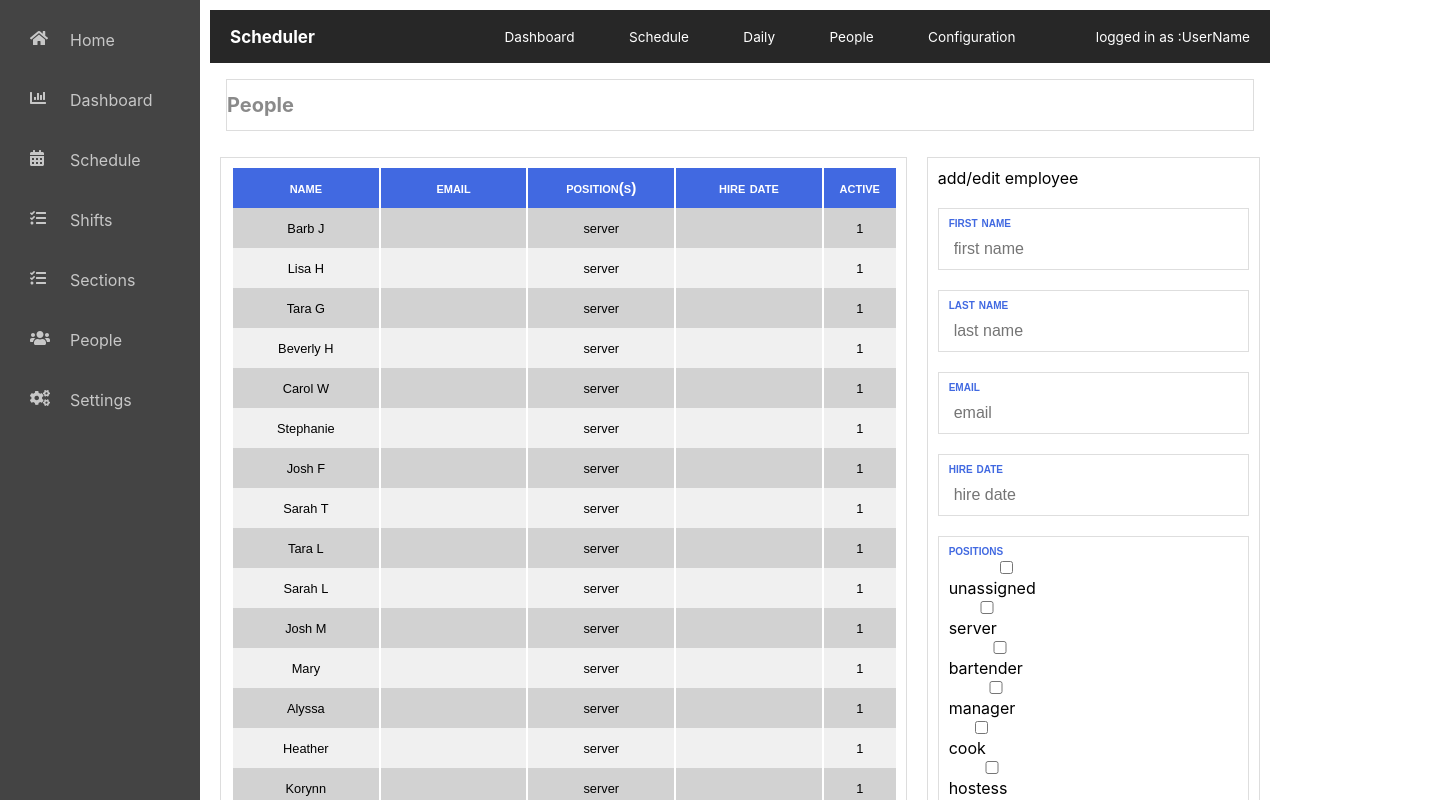
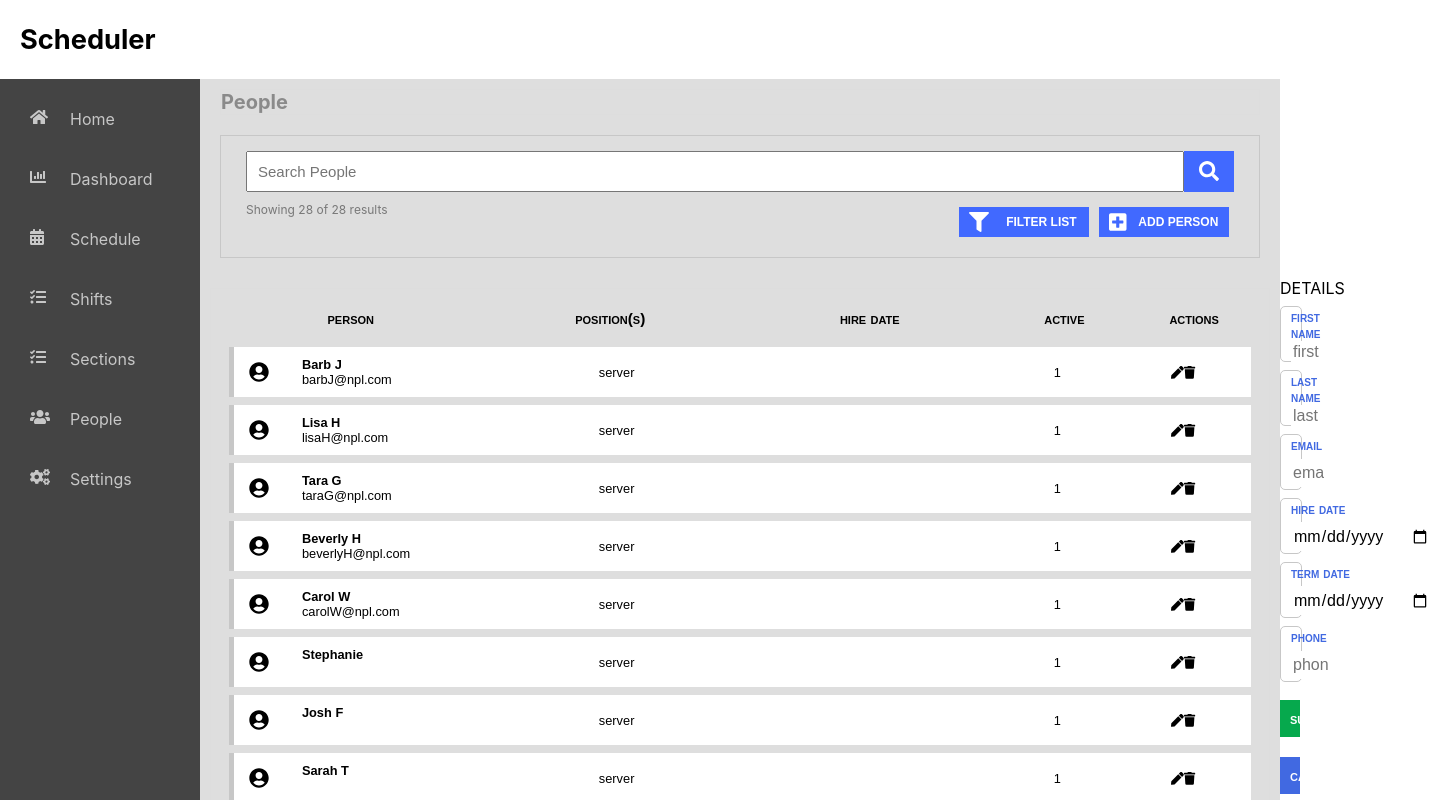
Before and after one commit to matthewray-pgh/scheduler, a React (Create React App) app: page /people in a window 1280 px wide. Shown: the top 800 px of the page, 1432 px wide, since content can reach past the window. Built offline with nearby package versions, Linux system fonts and the light colour scheme.

Commit message:
feat: updates to people page, full page layout only

```diff
--- a/src/assets/personDetails.json
+++ b/src/assets/personDetails.json
@@ -3,7 +3,11 @@
     "id": 0,
     "firstName": "Barb",
     "lastName": "J",
-    "email": null,
+    "email": "barbJ@npl.com",
+    "phone1": "(999)999-9999",
+    "phone2": "(888)888-8888",
+    "hireDate": "",
+    "termDate": null,
     "position": [1],
     "active": 1,
     "available": [0, 1, 1, 1, 1, 1, 0]
@@ -12,7 +16,11 @@
     "id": 1,
     "firstName": "Lisa",
     "lastName": "H",
-    "email": null,
+    "email": "lisaH@npl.com",
+    "phone1": "(999)999-9999",
+    "phone2": "(888)888-8888",
+    "hireDate": "",
+    "termDate": null,
     "position": [1],
     "active": 1,
     "available": [0, 1, 1, 0, 0, 0, 0]
@@ -21,7 +29,11 @@
     "id": 2,
     "firstName": "Tara",
     "lastName": "G",
-    "email": null,
+    "email": "taraG@npl.com",
+    "phone1": "(999)999-9999",
+    "phone2": "(888)888-8888",
+    "hireDate": "",
+    "termDate": null,
     "position": [1],
     "active": 1,
     "available": [0, 1, 1, 0, 1, 1, 1]
@@ -30,7 +42,11 @@
     "id": 3,
     "firstName": "Beverly",
     "lastName": "H",
-    "email": null,
+    "email": "beverlyH@npl.com",
+    "phone1": "(999)999-9999",
+    "phone2": "(888)888-8888",
+    "hireDate": "",
+    "termDate": null,
     "position": [1],
     "active": 1,
     "available": [1, 0, 0, 1, 0, 1, 0]
@@ -39,7 +55,11 @@
     "id": 4,
     "firstName": "Carol",
     "lastName": "W",
-    "email": null,
+    "email": "carolW@npl.com",
+    "phone1": "(999)999-9999",
+    "phone2": "(888)888-8888",
+    "hireDate": "",
+    "termDate": null,
     "position": [1],
     "active": 1,
     "available": [0, 0, 1, 1, 1, 1, 0]
@@ -49,6 +69,10 @@
     "firstName": "Stephanie",
     "lastName": "",
     "email": null,
+    "phone1": "(999)999-9999",
+    "phone2": "(888)888-8888",
+    "hireDate": "",
+    "termDate": null,
     "position": [1],
     "active": 1,
     "available": [0, 1, 0, 0, 0, 0, 1]
@@ -58,6 +82,10 @@
     "firstName": "Josh",
     "lastName": "F",
     "email": null,
+    "phone1": "(999)999-9999",
+    "phone2": null,
+    "hireDate": "",
+    "termDate": null,
     "position": [1],
     "active": 1,
     "available": [0, 1, 1, 1, 1, 0, 1]
@@ -67,6 +95,10 @@
     "firstName": "Sarah",
     "lastName": "T",
     "email": null,
+    "phone1": "(999)999-9999",
+    "phone2": null,
+    "hireDate": "",
+    "termDate": null,
     "position": [1],
     "active": 1,
     "available": [0, 0, 0, 0, 0, 0, 0]
@@ -76,6 +108,10 @@
     "firstName": "Tara",
     "lastName": "L",
     "email": null,
+    "phone1": "(999)999-9999",
+    "phone2": null,
+    "hireDate": "",
+    "termDate": null,
     "position": [1],
     "active": 1,
     "available": [0, 0, 1, 1, 0, 0, 0]
@@ -85,6 +121,10 @@
     "firstName": "Sarah",
     "lastName": "L",
     "email": null,
+    "phone1": "(999)999-9999",
+    "phone2": null,
+    "hireDate": "",
+    "termDate": null,
     "position": [1],
     "active": 1,
     "available": [1, 0, 0, 0, 1, 1, 1]
@@ -94,6 +134,10 @@
     "firstName": "Josh",
     "lastName": "M",
     "email": null,
+    "phone1": "(999)999-9999",
+    "phone2": null,
+    "hireDate": "",
+    "termDate": null,
     "position": [1],
     "active": 1,
     "available": [0, 0, 0, 0, 1, 1, 1]
@@ -103,6 +147,10 @@
     "firstName": "Mary",
     "lastName": "",
     "email": null,
+    "phone1": "(999)999-9999",
+    "phone2": null,
+    "hireDate": "",
+    "termDate": null,
     "position": [1],
     "active": 1,
     "available": [0, 0, 0, 0, 0, 0, 0]
@@ -112,6 +160,10 @@
     "firstName": "Alyssa",
     "lastName": "",
     "email": null,
+    "phone1": "(999)999-9999",
+    "phone2": null,
+    "hireDate": "",
+    "termDate": null,
     "position": [1],
     "active": 1,
     "available": [1, 1, 1, 0, 1, 1, 1]
@@ -121,6 +173,10 @@
     "firstName": "Heather",
     "lastName": "",
     "email": null,
+    "phone1": "(999)999-9999",
+    "phone2": null,
+    "hireDate": "",
+    "termDate": null,
     "position": [1],
     "active": 1,
     "available": [1, 0, 1, 1, 1, 1, 1]
@@ -130,6 +186,10 @@
     "firstName": "Korynn",
     "lastName": "",
     "email": null,
+    "phone1": "(999)999-9999",
+    "phone2": null,
+    "hireDate": "",
+    "termDate": null,
     "position": [1],
     "active": 1,
     "available": [1, 0, 1, 0, 1, 1, 1]
@@ -139,6 +199,10 @@
     "firstName": "Aubrey",
     "lastName": "",
     "email": null,
+    "phone1": "(999)999-9999",
+    "phone2": null,
+    "hireDate": "",
+    "termDate": null,
     "position": [1],
     "active": 1,
     "available": [1, 1, 1, 1, 1, 1, 1]
@@ -148,6 +212,10 @@
     "firstName": "Tori",
     "lastName": "",
     "email": null,
+    "phone1": "(999)999-9999",
+    "phone2": null,
+    "hireDate": "",
+    "termDate": null,
     "position": [1],
     "active": 1,
     "available": [0, 1, 1, 0, 1, 1, 1]
@@ -157,6 +225,10 @@
     "firstName": "Katie",
     "lastName": "",
     "email": null,
+    "phone1": "(999)999-9999",
+    "phone2": null,
+    "hireDate": "",
+    "termDate": null,
     "position": [1],
     "active": 1,
     "available": [0, 0, 1, 1, 0, 1, 1]
@@ -166,6 +238,10 @@
     "firstName": "Brian",
     "lastName": "",
     "email": null,
+    "phone1": "(999)999-9999",
+    "phone2": null,
+    "hireDate": "",
+    "termDate": null,
     "position": [1],
     "active": 1,
     "available": [1, 0, 0, 0, 0, 1, 1]
@@ -175,6 +251,10 @@
     "firstName": "Shannnon",
     "lastName": "",
     "email": null,
+    "phone1": "(999)999-9999",
+    "phone2": null,
+    "hireDate": "",
+    "termDate": null,
     "position": [1],
     "active": 1,
     "available": [1, 1, 1, 1, 1, 1, 1]
@@ -184,6 +264,10 @@
     "firstName": "Jaime",
     "lastName": "",
     "email": null,
+    "phone1": "(999)999-9999",
+    "phone2": null,
+    "hireDate": "",
+    "termDate": null,
     "position": [1],
     "active": 1,
     "available": [1, 1, 1, 1, 1, 1, 1]
@@ -193,6 +277,10 @@
     "firstName": "Hope",
     "lastName": "",
     "email": null,
+    "phone1": "(999)999-9999",
+    "phone2": null,
+    "hireDate": "",
+    "termDate": null,
     "position": [1],
     "active": 1,
     "available": [1, 0, 0, 0, 0, 1, 1]
@@ -202,6 +290,10 @@
     "firstName": "Joanna",
     "lastName": "",
     "email": null,
+    "phone1": "(999)999-9999",
+    "phone2": null,
+    "hireDate": "",
+    "termDate": null,
     "position": [1],
     "active": 1,
     "available": [0, 0, 0, 0, 0, 1, 1]
@@ -211,6 +303,10 @@
     "firstName": "Colleen",
     "lastName": "",
     "email": null,
+    "phone1": "(999)999-9999",
+    "phone2": null,
+    "hireDate": "",
+    "termDate": null,
     "position": [1],
     "active": 1,
     "available": [1, 1, 1, 1, 0, 1, 1]
@@ -220,6 +316,10 @@
     "firstName": "Deanna",
     "lastName": "",
     "email": null,
+    "phone1": "(999)999-9999",
+    "phone2": null,
+    "hireDate": "",
+    "termDate": null,
     "position": [1],
     "active": 1,
     "available": [0, 0, 0, 1, 0, 0, 0]
@@ -229,6 +329,10 @@
     "firstName": "Maura",
     "lastName": "",
     "email": null,
+    "phone1": "(999)999-9999",
+    "phone2": null,
+    "hireDate": "",
+    "termDate": null,
     "position": [1],
     "active": 1,
     "available": [1, 1, 1, 1, 1, 1, 1]
@@ -238,6 +342,10 @@
     "firstName": "Jenna",
     "lastName": "",
     "email": null,
+    "phone1": "(999)999-9999",
+    "phone2": null,
+    "hireDate": "",
+    "termDate": null,
     "position": [1],
     "active": 1,
     "available": [1, 1, 1, 1, 1, 1, 1]
@@ -247,6 +355,10 @@
     "firstName": "Lindsey",
     "lastName": "",
     "email": null,
+    "phone1": "(999)999-9999",
+    "phone2": null,
+    "hireDate": "",
+    "termDate": null,
     "position": [1],
     "active": 1,
     "available": [1, 1, 1, 1, 1, 1, 1]
--- a/src/components/FormFieldText.js
+++ /dev/null
@@ -1,14 +0,0 @@
-import React from "react";
-
-import "../styles/Forms.scss";
-
-const FormFieldText = ({ label, value }) => {
-  return (
-    <div className="form-field">
-      <label>{label}</label>
-      <input type="text" placeholder={label} defaultValue={value} />
-    </div>
-  );
-};
-
-export default FormFieldText;
--- /dev/null
+++ b/src/components/FormFields.js
@@ -0,0 +1,39 @@
+import React from "react";
+
+import "../styles/Forms.scss";
+
+export const FormFieldText = ({ label, value }) => {
+  return (
+    <div className="form-field">
+      <label>{label}</label>
+      <input type="text" placeholder={label} defaultValue={value} />
+    </div>
+  );
+};
+
+export const FormFieldEmail = ({ label, value }) => {
+  return (
+    <div className="form-field">
+      <label>{label}</label>
+      <input type="email" placeholder={label} defaultValue={value} />
+    </div>
+  );
+};
+
+export const FormFieldPhone = ({ label, value }) => {
+  return (
+    <div className="form-field">
+      <label>{label}</label>
+      <input type="tel" placeholder={label} defaultValue={value} />
+    </div>
+  );
+};
+
+export const FormFieldDate = ({ label, value }) => {
+  return (
+    <div className="form-field">
+      <label>{label}</label>
+      <input type="date" placeholder={label} defaultValue={value} />
+    </div>
+  );
+};
--- a/src/components/Layout.js
+++ b/src/components/Layout.js
@@ -5,9 +5,14 @@ import "../styles/Layout.scss";
 
 export const Layout = ({ children }) => {
   return (
-    <main className="layout__main">
-      <SideNav />
-      <section className="layout__content">{children}</section>
+    <main>
+      <header className="layout__header">
+        <h1 className="layout__header--title">Scheduler</h1>
+      </header>
+      <section className="layout__main">
+        <SideNav />
+        <section className="layout__content">{children}</section>
+      </section>
     </main>
   );
 };
--- a/src/pages/People.js
+++ b/src/pages/People.js
@@ -1,6 +1,15 @@
 import React, { useState } from "react";
-import Header from "../components/Header.js";
 
+import { FontAwesomeIcon } from "@fortawesome/react-fontawesome";
+
+import {
+  faUserCircle,
+  faPlusSquare,
+  faFilter,
+  faPen,
+  faTrash,
+  faSearch,
+} from "@fortawesome/free-solid-svg-icons";
 import "../styles/People.scss";
 
 import personData from "../assets/personDetails.json";
@@ -8,9 +17,13 @@ import positionData from "../assets/positionsAPI.json";
 
 import find from "lodash/find";
 
-import FormFieldText from "../components/FormFieldText.js";
+import {
+  FormFieldText,
+  FormFieldEmail,
+  FormFieldPhone,
+  FormFieldDate,
+} from "../components/FormFields.js";
 import FormFieldButton from "../components/FormFieldButton.js";
-import FormFieldCheckboxes from "../components/FormFieldCheckboxes.js";
 
 function People() {
   const [data, setData] = useState(personData);
@@ -21,14 +34,16 @@ function People() {
     hireDate: null,
   });
 
+  const [personDetails, setPersonDetails] = useState(false);
+
   const confirmColor = "#06a94d";
 
-  const getPositionFakeAPI = (id) => {
-    setTimeout(() => {
-      const positionObj = find(positionData, ["id", id]);
-      console.log("positionObj", positionObj);
-    }, 2000);
-  };
+  // const getPositionFakeAPI = (id) => {
+  //   setTimeout(() => {
+  //     const positionObj = find(positionData, ["id", id]);
+  //     console.log("positionObj", positionObj);
+  //   }, 2000);
+  // };
 
   const getPositionName = (id) => {
     const data = find(positionData, ["id", parseInt(id)]);
@@ -43,6 +58,9 @@ function People() {
       email: person.email,
       hireData: person.hireData,
     });
+    if (personDetails !== true) {
+      setPersonDetails(true);
+    }
   };
 
   const handleSubmit = () => {
@@ -56,56 +74,127 @@ function People() {
       email: null,
       hireDate: null,
     });
+    setPersonDetails(false);
+  };
+
+  const handleAddClick = () => {
+    setPersonDetails(true);
+  };
+
+  const handleFilterClick = () => {
+    console.log("handle filter click -- temporary");
   };
 
   return (
-    <main>
-      <Header />
-      <section className="page-header-bar">
-        <div className="page-header-title">People</div>
-        <div className="page-header-details"></div>
+    <main className="people__page">
+      <section className="people__header-bar">
+        <div className="people__header-title">People</div>
+        <div className="people__header-details"></div>
       </section>
 
-      <section className="people-main-content">
-        <section className="people-sub-content">
-          <div className="person-table">
-            <div className="person-table-row-header">
-              <span>name</span>
-              <span>email</span>
+      <section className="people__data-controls">
+        <div className="people__data-controls--search-bar">
+          <input
+            className="people__data-controls--search-input"
+            placeholder="Search People"
+            type="text"
+          ></input>
+          <button
+            className="people__data-controls--search-button"
+            type="button"
+          >
+            <FontAwesomeIcon
+              className="people__data-control--button-icon"
+              icon={faSearch}
+            />
+          </button>
+        </div>
+        <div className="people__data-controls--filters">
+          <span className="people__data-controls--results">
+            Showing {data.length} of {data.length} results
+          </span>
+          <button
+            className="people__header-control-button"
+            onClick={handleFilterClick}
+          >
+            <FontAwesomeIcon
+              className="people__header-control-button--icon"
+              icon={faFilter}
+            />
+            <span>FILTER LIST</span>
+          </button>
+
+          <button
+            className="people__header-control-button"
+            onClick={handleAddClick}
+          >
+            <FontAwesomeIcon
+              className="people__header-control-button--icon"
+              icon={faPlusSquare}
+            />
+            <span>ADD PERSON</span>
+          </button>
+        </div>
+      </section>
+
+      <section className="people__main-content">
+        <section className="people__list-content">
+          <div className="people__table">
+            <div className="people__table-row-header">
+              <span>person</span>
               <span>position(s)</span>
               <span>hire date</span>
               <span>active</span>
+              <span>actions</span>
             </div>
             {data.map((d, i) => {
               return (
                 <div
-                  className="person-table-row"
+                  className="people__table-row"
                   key={i}
                   onClick={() => handleRowClick(d)}
                 >
-                  <span>
-                    {d.firstName} {d.lastName}
-                  </span>
-                  <span>{d.email}</span>
+                  <div className="people__table__id-card">
+                    <FontAwesomeIcon
+                      className="people__table__id-card--icon"
+                      icon={faUserCircle}
+                    />
+                    <div>
+                      <div className="people__table__id-card--bold">
+                        {d.firstName} {d.lastName}
+                      </div>
+                      <div>{d.email}</div>
+                    </div>
+                  </div>
+
                   <span>
                     {getPositionName(d.position)}
                     {d.Position}
                   </span>
                   <span>{d.hireDate}</span>
                   <span>{d.active}</span>
+                  <span>
+                    <FontAwesomeIcon className="" icon={faPen} />
+                    <FontAwesomeIcon className="" icon={faTrash} />
+                  </span>
                 </div>
               );
             })}
           </div>
         </section>
 
-        <section className="people-sub-content">
-          <div>add/edit employee</div>
+        <section
+          className={
+            personDetails ? "people__details" : "people__details--hide"
+          }
+        >
+          <div className="">DETAILS</div>
           <FormFieldText label="first name" value={current.firstName} />
           <FormFieldText label="last name" value={current.lastName} />
-          <FormFieldText label="email" value={current.email} />
-          <FormFieldText label="hire date" value={current.hireDate} />
-          <FormFieldCheckboxes label="positions" options={positionData} />
+          <FormFieldEmail label="email" value={current.email} />
+          <FormFieldDate label="hire date" value={current.hireDate} />
+          <FormFieldDate label="term date" value={current.termDate} />
+          <FormFieldPhone label="phone" value={current.contact} />
           <FormFieldButton
             label="submit"
             color={confirmColor}
--- a/src/styles/App.scss
+++ b/src/styles/App.scss
@@ -1,12 +1,14 @@
 :root {
+  --dark-gray: rgb(120, 120, 120);
   --gray: rgba(199, 199, 199, 1);
   --light-gray: rgba(199, 199, 199, 1);
   --green: rgba(36, 139, 8, 1);
   --green-opacity: rgba(36, 139, 8, 0.5);
   --orange: rgba(211, 131, 11, 1);
   --orange-opacity: rgba(211, 131, 11, 0.5);
-  --blue: rgba(12, 70, 158, 1);
-  --blue-opacity: rgba(32, 93, 184, 0.5);
+  --blue: rgba(65, 105, 255, 1);
+  --blue-opacity: rgba(65, 105, 255, 0.5);
+  --blue-dark: rgb(50, 85, 210);
   --dark: rgb(68, 68, 68);
   --dark-hover: rgb(58, 58, 58);
   --white: rgb(255, 255, 255);
--- a/src/styles/Forms.scss
+++ b/src/styles/Forms.scss
@@ -8,11 +8,12 @@ input:focus {
   justify-items: start;
 
   height: 50px;
-  padding: 5px 10px;
-  margin: 20px auto;
+  padding: 2px 10px;
+  margin: 8px auto;
 
-  background-color: "#ccc";
-  border: solid 1px #dedede;
+  background-color: #ffffff;
+  border: solid 1px var(--light-gray);
+  border-radius: 5px;
 }
 
 .form-field > label {
@@ -28,7 +29,7 @@ input:focus {
   font-family: Arial, Helvetica, sans-serif;
   font-size: 1em;
   width: 100%;
-  padding: 5px;
+  padding: 2px;
 }
 
 .form-button {
--- a/src/styles/Layout.scss
+++ b/src/styles/Layout.scss
@@ -1,6 +1,14 @@
 .layout {
+  &__header {
+    background-color: #ffffff;
+
+    &--title {
+      color: #000000;
+    }
+  }
+
   &__content {
-    margin: 10px;
+    background-color: #dedede;
   }
 }
 
--- a/src/styles/People.scss
+++ b/src/styles/People.scss
@@ -1,57 +1,179 @@
 /* mobile */
 @media (max-width: 600px) {
-  .people-mainContent {
+  .people {
+    &__main-content {
     }
 
-  .table {
+    &__table {
+    }
   }
 }
 
 /* full screen */
 @media (min-width: 600px) {
-  .page-header-bar {
+  .people {
+    &__header-bar {
       display: grid;
       grid-template-columns: 150px 1fr;
 
-    min-height: 50px;
       border: solid 1px #ddd;
-    margin: 1em;
+      margin: 10px 20px;
       align-items: center;
     }
 
-  .page-header-title {
+    &__header-title {
       font-size: 1.25em;
       font-weight: bold;
       color: #8a8a8a;
     }
 
-  .page-header-details {
-    justify-self: left;
+    &__data-controls {
+      margin: 20px;
+      padding: 10px;
+      border: 1px solid var(--gray);
+
+      &--search-bar {
+        margin: 0 10px;
+        padding: 5px;
+
+        display: grid;
+        grid-template-columns: auto 50px;
       }
 
-  .people-main-content {
-    display: grid;
-    grid-template-columns: 2fr 1fr;
+      &--search-input {
+        padding: 10px;
+        font-size: 15px;
       }
 
-  .people-sub-content {
+      &--search-button {
+        max-height: 50px;
+        max-width: 50px;
+
+        border: none;
+        background-color: var(--blue);
+        color: var(--white);
+        font-size: 20px;
+      }
+
+      &--search-button:hover {
+        cursor: pointer;
+      }
+
+      &--search-button:active {
+        background-color: var(--blue-dark);
+      }
+
+      &--filters {
+        margin: 0 10px;
+        padding: 5px;
+
+        display: grid;
+        grid-template-columns: 1fr 140px 140px;
+      }
+
+      &--results {
+        justify-content: start;
+        color: var(--dark-gray);
+        font-size: 12px;
+      }
+    }
+
+    &__main-content {
+      display: grid;
+      grid-template-columns: 1fr auto;
+    }
+
+    &__list-content {
       margin: 10px;
       border: solid 1px #ddd;
       padding: 10px;
     }
+
+    &__details {
+      margin: 10px;
+      border: solid 1px #ddd;
+      padding: 10px;
+
+      width: 300px;
+      transition: width 350ms;
+
+      &--hide {
+        width: 0;
+        transition: width 350ms;
+      }
     }
 
-.person-table {
+    &__table {
+      max-height: 100vh;
+      overflow-y: auto;
+    }
+  }
+}
+
+// all resolutions
+.people {
+  &__header-details {
+    justify-self: end;
+    display: grid;
+    grid-template-columns: 1fr 1fr;
+  }
+
+  &__header-control-button {
+    background-color: var(--blue);
+    color: var(--white);
+    border: none;
+    padding: 5px 10px;
+    margin: 5px;
+
+    display: grid;
+    grid-template-columns: auto auto;
+    align-items: center;
+
+    &--icon {
+      font-size: 20px;
+    }
+
+    span {
+      font-size: 12px;
+      font-weight: bold;
+      font-variant: small-caps;
+      padding-left: 10px;
+    }
+  }
+
+  &__header-control-button:hover {
+    cursor: pointer;
+  }
+
+  &__header-control-button:active {
+    background-color: var(--blue-dark);
+  }
+
+  &__table {
     font-family: Arial, Helvetica, sans-serif;
     font-size: 0.8em;
+
+    &__id-card {
+      display: grid;
+      grid-template-columns: 1fr 3fr;
+
+      &--icon {
+        min-height: 20px;
+        min-width: 20px;
+        padding: 5px 10px;
       }
 
-.person-table-row-header {
+      &--bold {
+        font-weight: bold;
+      }
+    }
+  }
+
+  &__table-row-header {
     display: grid;
-  grid-template-columns: 2fr 2fr 2fr 2fr 1fr;
+    grid-template-columns: 2fr 2fr 2fr 1fr 1fr;
 
-  background-color: #4169e1;
-  color: #fff;
+    color: #000000;
 
     font-family: Arial, Helvetica, sans-serif;
     font-size: 1.2em;
@@ -59,38 +181,34 @@
     font-weight: bold;
   }
 
-.person-table-row-header span {
+  &__table-row-header span {
     display: flex;
     min-height: 40px;
     align-items: center;
     justify-content: center;
-  border-left: solid 2px #fff;
   }
 
-.person-table-row {
+  &__table-row {
     display: grid;
-  grid-template-columns: 2fr 2fr 2fr 2fr 1fr;
+    grid-template-columns: 2fr 2fr 2fr 1fr 1fr;
     min-height: 40px;
     align-items: center;
+
+    margin: 8px;
+    padding: 5px;
+    background-color: var(--white);
+
+    border-left: solid 5px var(--light-gray);
   }
 
-.person-table-row:nth-child(even) {
-  background-color: #d2d2d2;
-}
-
-.person-table-row:nth-child(odd) {
-  background-color: #f0f0f0;
-}
-
-.person-table-row:hover {
-  background-color: #fff;
+  &__table-row:hover {
     cursor: pointer;
   }
 
-.person-table-row span {
+  &__table-row span {
     display: flex;
     min-height: 40px;
     align-items: center;
     justify-content: center;
-  border-left: solid 2px #fff;
   }
+}
--- a/src/styles/SideNav.scss
+++ b/src/styles/SideNav.scss
@@ -29,6 +29,7 @@
 
   &__nav li a:hover {
     color: inherit;
+    cursor: pointer;
   }
 }
 
```
Lines whose indentation alone changed are shown as unchanged.
